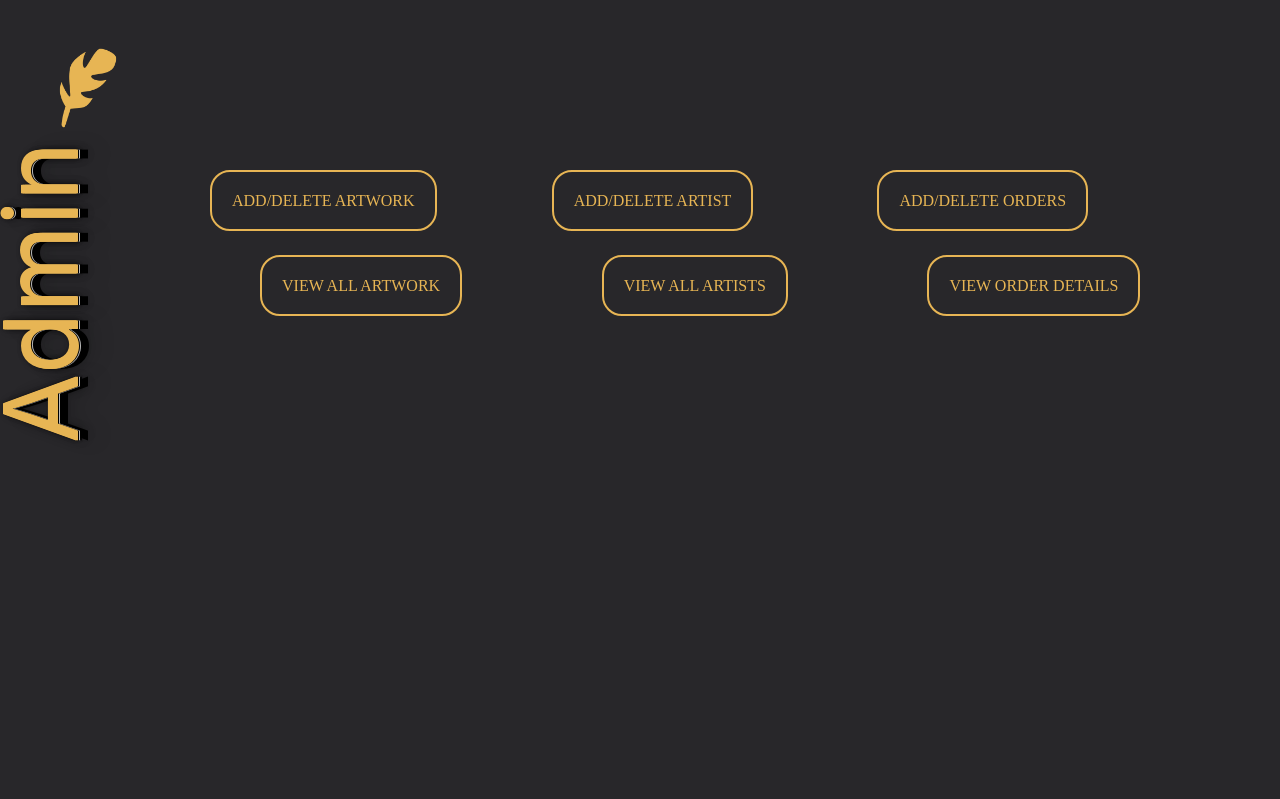
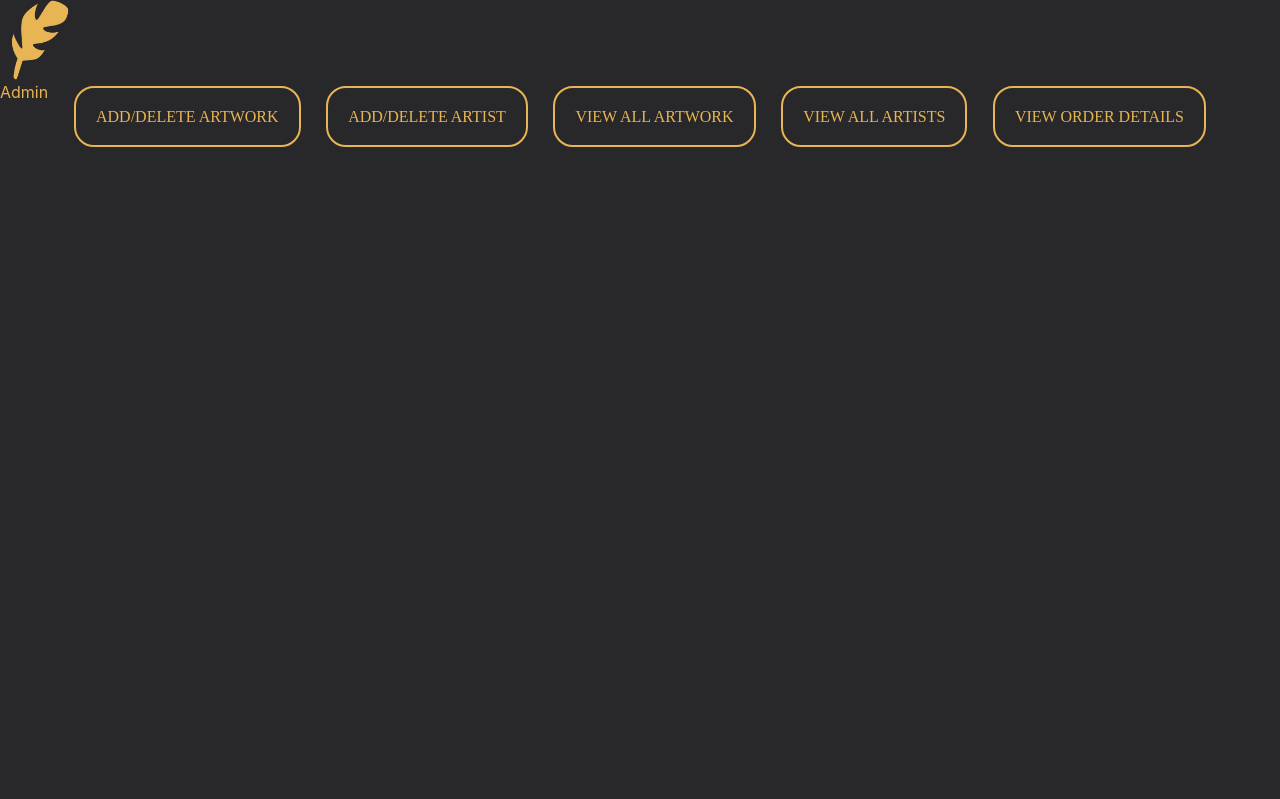
Before and after one commit to anazks/artmain, a PHP site: page /admin/admin-home.html in a window 1280 px wide. Shown: the top 799 px of the page. Before the commit the page ends 441 px from the top, so only its background shows below. Run offline with PHP 8.4, Linux system fonts and the light colour scheme.

Commit message:
admin-index changed

```diff
--- a/admin/admin-home.html
+++ b/admin/admin-home.html
@@ -10,62 +10,15 @@
         integrity="sha384-Gn5384xqQ1aoWXA+058RXPxPg6fy4IWvTNh0E263XmFcJlSAwiGgFAW/dAiS6JXm" crossorigin="anonymous">
     <title>Admin-page</title>
     <style>
-        .title {
-            margin: 50px 0 0;
-            position: relative;
-            right: 600px;
-            bottom: 450px;
-            color: #E7B554;
-            font-size: 100px;
-            text-shadow: 0 1px 0 #E7B554, 0 2px 0 #E7B554, 0 3px 0 #000, 0 4px 0 #b9b9b9, 0 12px 0 #000, 0 6px 1px rgba(0, 0, 0, 0.9), 0 0 5px rgba(0, 0, 0, 0.1), 0 1px 3px rgba(0, 0, 0, 0.3), 0 3px 5px rgba(0, 0, 0, 0.2), 0 5px 10px rgba(0, 0, 0, 0.25), 0 10px 10px rgba(0, 0, 0, 0.2), 0 20px 20px rgba(0, 0, 0, 0.15);
-            transform: rotate(270deg);
+        section{
+            width: 100%;
+
         }
+        section .grid-container{
+            display: flex;
+            justify-content: center;
+            gap: 2%;
 
-        .grid-container {
-            margin-top: -200px;
-            margin-left: 60px;
-            display: grid;
-            grid-gap: 10px;
-            padding: 10px;
-            padding: 60px;
-            padding-left: 150px;
-        }
-
-        .grid-item {
-            position: relative;
-            width: 100%;
-        }
-
-        .item1 {
-            grid-column: 1;
-            grid-row: 1;
-        }
-        .item2 {
-            grid-column: 2;
-            grid-row: 1;
-        }
-
-        .item3 {
-            grid-column: 3;
-            grid-row: 1;
-        }
-        .item4 {
-            margin:50px;
-            grid-column: 1;
-            grid-row: 2;
-        }
-        .item5 {
-            margin:50px;
-            grid-column: 2;
-            grid-row: 2;
-        }
-        .item6 {
-            margin:50px;
-            grid-column: 3;
-            grid-row: 2;
-        }
-        section{
-            height:100vh;
         }
         a {
             font-family: 'Times New Roman', Times, serif;
@@ -87,7 +40,7 @@
 
 <body>
     <section>
-        <img src="../img/feather.png" width="80" height="80" class="d-inline-block align-top mt-5 ml-5" alt="">
+        <img src="../img/feather.png" width="80" height="80">
         <div class="title">Admin</div>
         <div class="grid-container">
             <div class="grid-item item1">
@@ -96,9 +49,9 @@
             <div class="grid-item item2">
                 <a class="text" href="add-artist.html">ADD/DELETE ARTIST</a>
             </div>
-            <div class="grid-item item3">
+            <!-- <div class="grid-item item3">
                 <a  class="text" href="admin-orders.html">ADD/DELETE ORDERS</a>
-            </div>
+            </div> -->
             <div class="grid-item item4">
                 <a class="text" href="artwork.php">VIEW ALL ARTWORK</a>
              </div>
--- a/orders.php
+++ b/orders.php
@@ -56,7 +56,7 @@
 
             <tfoot>
                 <td><a href="collection.php" class="btn btn-warning text-white"><i class="fa fa-angle-left"></i> Continue Shopping</a></td>
-                <td> <?php echo '<a class="btn btn-success" role="button" href="logout.php">Logout</a>'; ?> </td>
+                <!-- <td> <?php echo '<a class="btn btn-success" role="button" href="logout.php">Logout</a>'; ?> </td> -->
             </tr>
         </tfoot>
         </table>
```
Also changed, not shown: admin/index.html (renamed from admin/admin-login.html).
